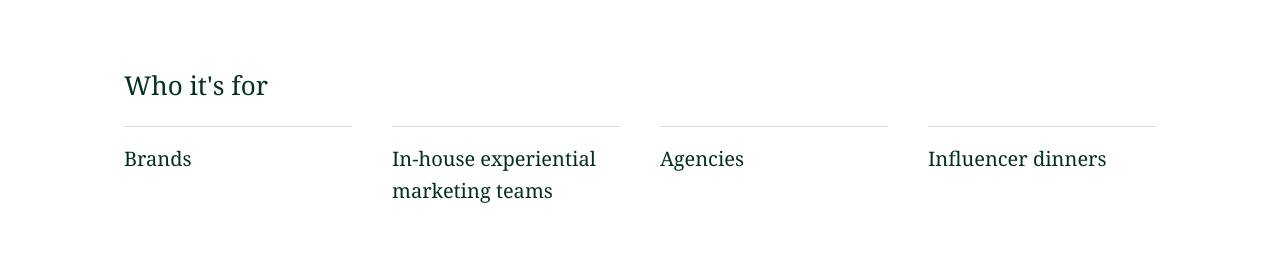
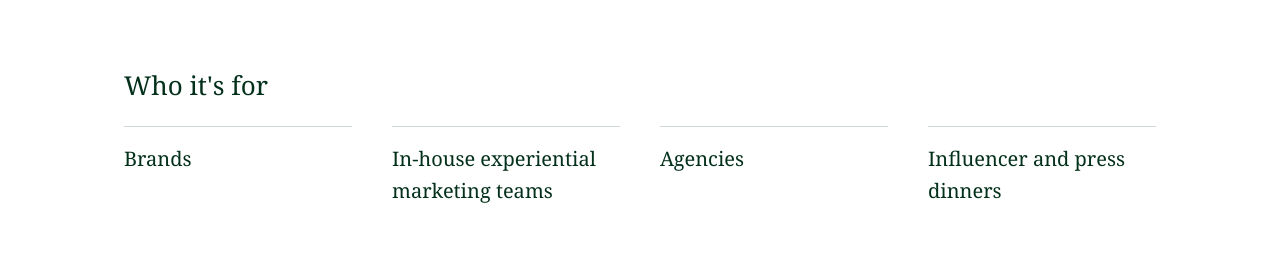
Before and after one commit to mariellefolan/chezmarielle-site, a plain HTML site: page brand-events/index.html in a window 1280 px wide. Shown: the part 860-1129 px from the top of the page. Drawn offline with Linux system fonts and the light colour scheme; a web font is replaced by a local one.

Commit message:
Brand events: Influencer and press dinners under Who it's for
Co-Authored-By: Claude Opus 5.5 <noreply@anthropic.com>

```diff
--- a/brand-events/index.html
+++ b/brand-events/index.html
@@ -86,7 +86,7 @@
         <li>Brands</li>
         <li>In-house experiential marketing teams</li>
         <li>Agencies</li>
-        <li>Influencer dinners</li>
+        <li>Influencer and press dinners</li>
       </ul>
 
       <div class="block split">
```
Also changed, not shown: llms.txt.
